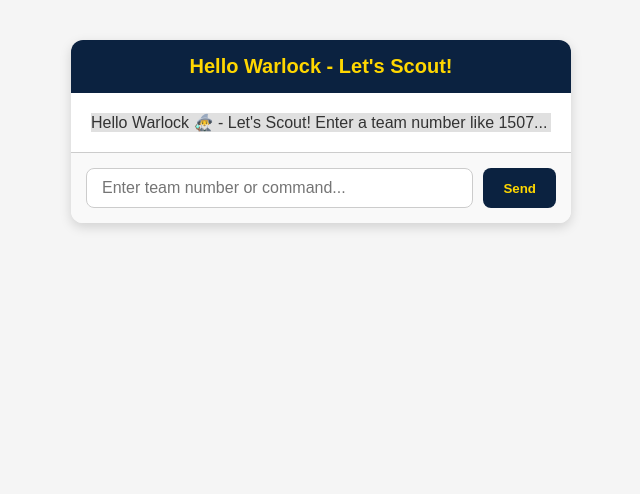
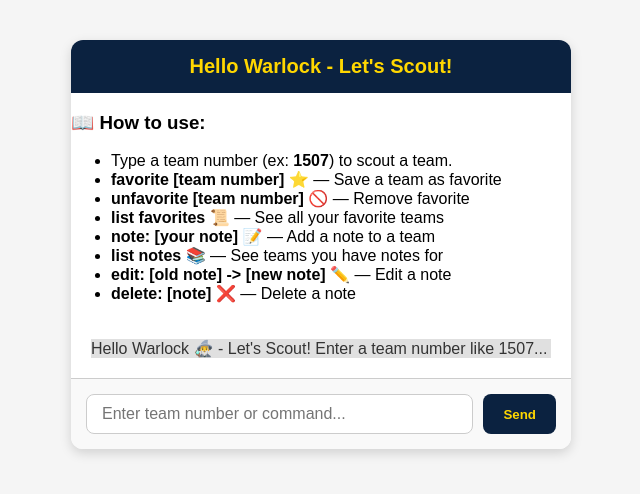
Before and after one commit to cschaus1507/warlocks-scout-bot-2025, a Flask app: page / in a window 1280 px wide. Shown: the top 494 px of the page, without its empty margins (319-959 px from the left). Run offline with Flask 3, Linux system fonts and the light colour scheme.

Commit message:
Update index.html

```diff
--- a/templates/index.html
+++ b/templates/index.html
@@ -107,6 +107,19 @@
 <body>
   <div class="chat-container">
     <div class="chat-header">Hello Warlock - Let's Scout!</div>
+    <div class="chat-instructions">
+  <h3>📖 How to use:</h3>
+  <ul>
+    <li>Type a team number (ex: <strong>1507</strong>) to scout a team.</li>
+    <li><strong>favorite [team number]</strong> ⭐ — Save a team as favorite</li>
+    <li><strong>unfavorite [team number]</strong> 🚫 — Remove favorite</li>
+    <li><strong>list favorites</strong> 📜 — See all your favorite teams</li>
+    <li><strong>note: [your note]</strong> 📝 — Add a note to a team</li>
+    <li><strong>list notes</strong> 📚 — See teams you have notes for</li>
+    <li><strong>edit: [old note] -> [new note]</strong> ✏️ — Edit a note</li>
+    <li><strong>delete: [note]</strong> ❌ — Delete a note</li>
+  </ul>
+</div>
     <div class="chat-messages" id="chat-messages">
       <div class="bot-message">Hello Warlock 🧙‍♂️ - Let's Scout! Enter a team number like 1507...</div>
     </div>
```
